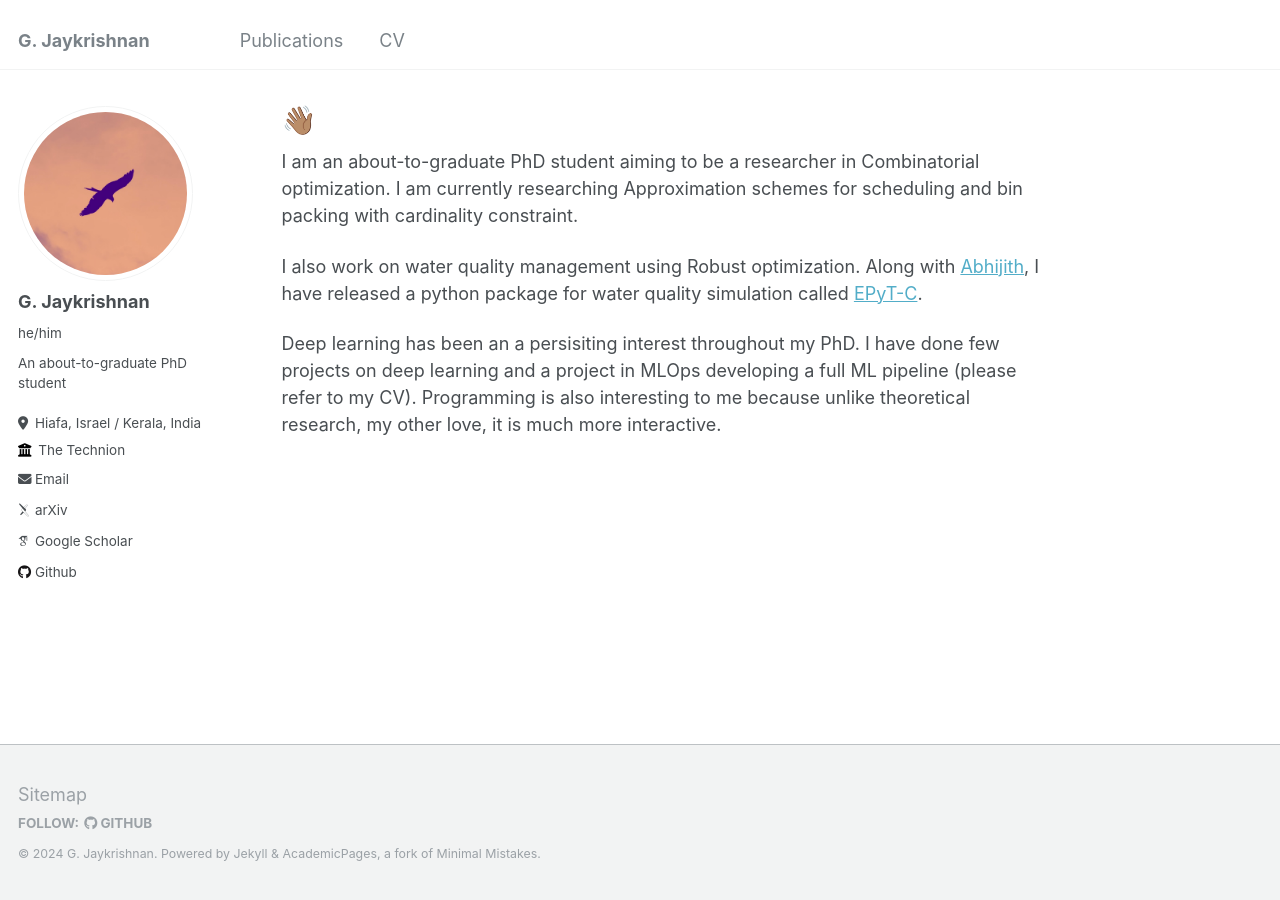
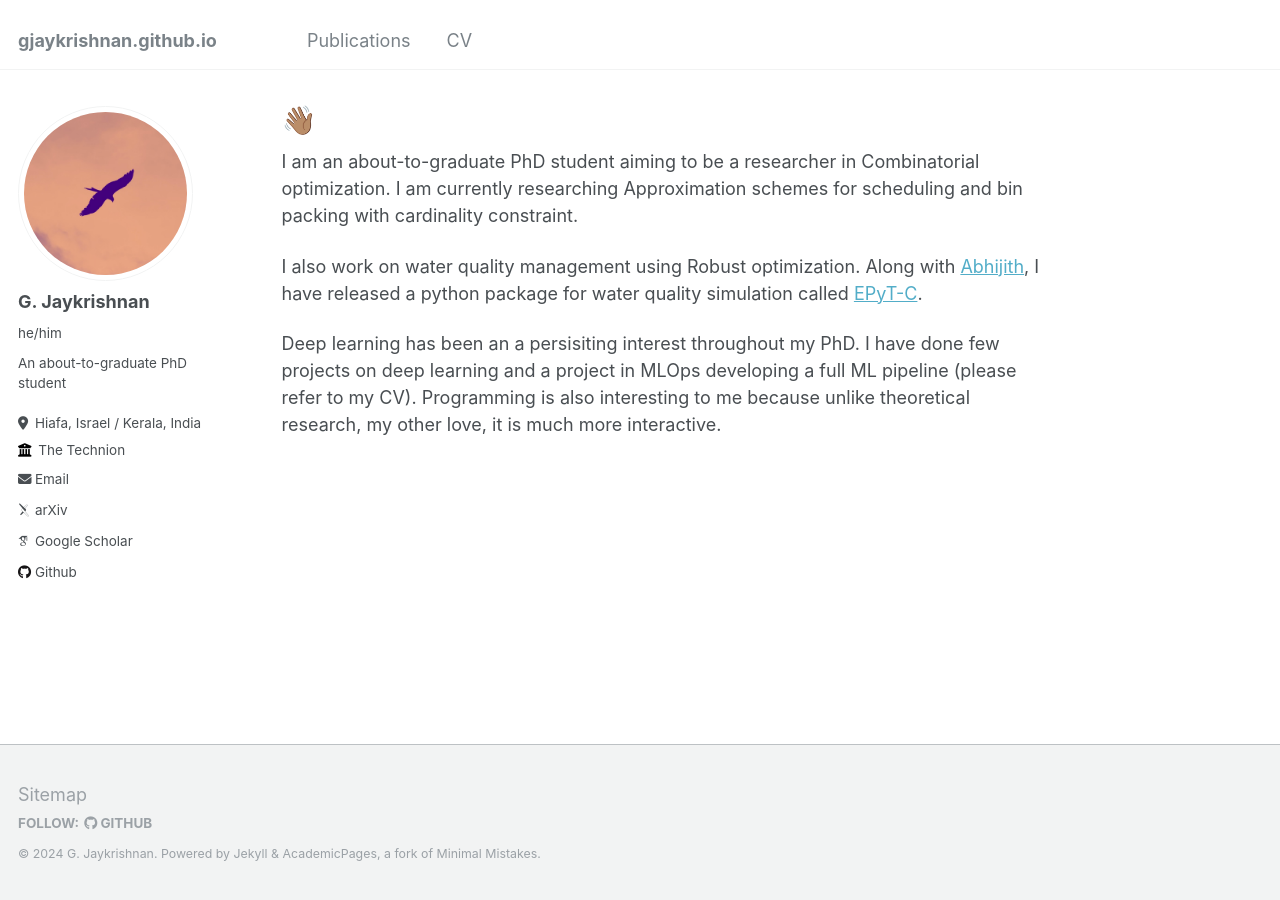
Before and after one commit to gjaykrishnan/gjaykrishnan.github.io, a Jekyll site: the page built from _pages/about.md, in a window 1280 px wide. Built offline with Jekyll 4.4.1, drawn with Linux system fonts in a browser that asks for light colours; some web fonts are replaced.

Commit message:
update config.yml

```diff
--- a/_config.yml
+++ b/_config.yml
@@ -8,8 +8,8 @@
 
 # Basic Site Settings
 locale                   : "en-US"
-title                    : "G. Jaykrishnan"
-title_separator          : " "
+title                    : # " "
+title_separator          : # " "
 name                     : &name "G. Jaykrishnan"
 description              : &description "My personal website"
 url                      : "https://gjaykrishnan.github.io/" # the base hostname & protocol for your site e.g. "https://mmistakes.github.io"
```
